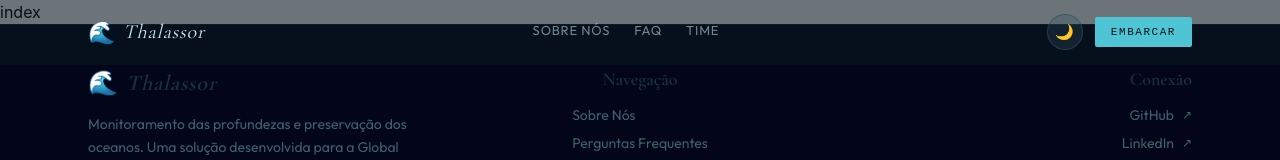
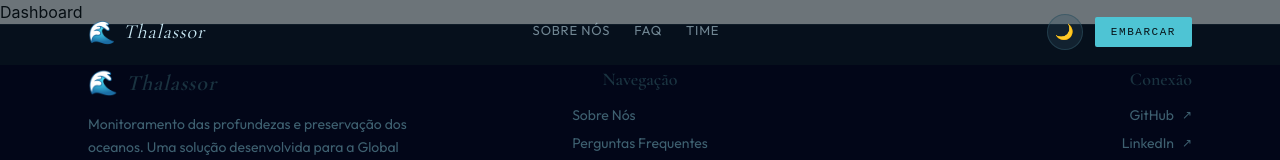
Before and after one commit to Sprint1-Front/GS-FRONT, a React (Vite) app in the folder gs-front/: page /dashboard in a window 1280 px wide. Shown: the top 160 px of the page. Built offline with nearby package versions, Linux system fonts and the light colour scheme.

Commit message:
feat: adicionando constantes da URL da API.

```diff
--- a/gs-front/src/routes/Dashboard/index.tsx
+++ b/gs-front/src/routes/Dashboard/index.tsx
@@ -1,5 +1,14 @@
+import { useNavigate } from "react-router-dom";
+
 export default function Dashboard() {
+  const navigate = useNavigate();
+
+  const API_URL_FOCOS = "https://thalassor.onrender.com/focos"; // URL do backend para obter os focos de incêndio
+  const API_URL_PREVISOES = "https://thalassor.onrender.com/previsoes"; // URL do backend para obter as previsões
+  const API_URL_SENSORES = "https://thalassor.onrender.com/sensores"; // URL do backend para obter os dados dos sensores
+  const API_URL_REGIOES = "https://thalassor.onrender.com/regioes"; // URL do backend para obter as regiões
+
   return (
-    <div className="">index</div>
-  )
+  <div>Dashboard</div>
+  );
 }
```
